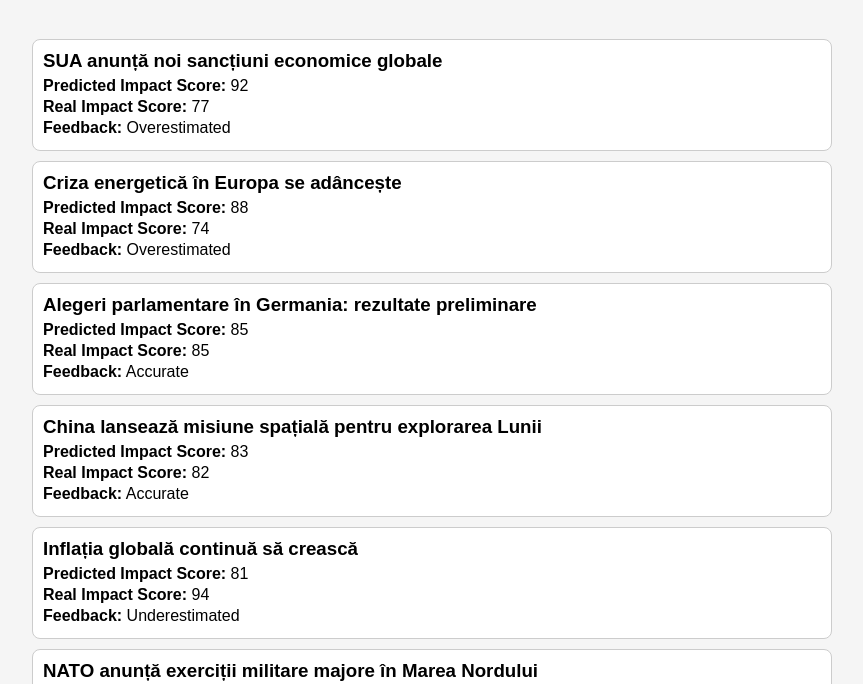
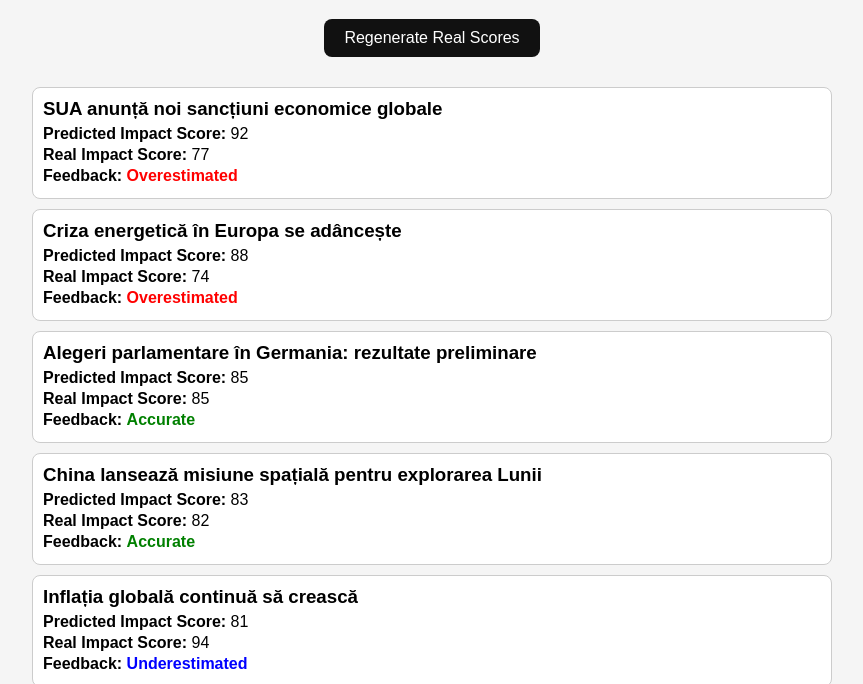
Before and after one commit to fatuvirgil/Impact, a plain HTML site: page index.html in a window 1280 px wide. Shown: the part 101-785 px from the top of the page, without its empty margins (208-1071 px from the left). Drawn offline with Linux system fonts and the light colour scheme.

Commit message:
Update index.html

```diff
--- a/index.html
+++ b/index.html
@@ -10,17 +10,22 @@
     body { font-family: Arial, sans-serif; background: #f5f5f5; margin:0; padding:0; }
     h1 { text-align: center; padding: 20px 0; }
     #news-container { max-width: 800px; margin: auto; padding: 10px; }
-    .card { border: 1px solid #ccc; margin: 10px 0; padding: 10px; border-radius: 8px; background-color: #fff; }
+    .card { border: 1px solid #ccc; margin: 10px 0; padding: 10px; border-radius: 8px; background-color: #fff; transition: 0.3s; }
     .card h3 { margin: 0 0 5px; }
     .card p { margin: 3px 0; }
+    .feedback-Accurate { color: green; font-weight: bold; }
+    .feedback-Overestimated { color: red; font-weight: bold; }
+    .feedback-Underestimated { color: blue; font-weight: bold; }
+    #refresh-btn { display: block; margin: 10px auto; padding: 10px 20px; font-size: 16px; border-radius: 8px; cursor: pointer; background-color: #111; color: #fff; border: none; }
+    #refresh-btn:hover { background-color: #333; }
   </style>
 </head>
 <body>
   <h1>Top 25 Știri cu Impact Score</h1>
+  <button id="refresh-btn">Regenerate Real Scores</button>
   <div id="news-container"></div>
 
   <script>
-    // Top 25 știri mock
     const topNews = [
       { title: "SUA anunță noi sancțiuni economice globale", score: 92 },
       { title: "Criza energetică în Europa se adâncește", score: 88 },
@@ -50,11 +55,10 @@
     ];
 
     const container = document.getElementById('news-container');
+    const refreshBtn = document.getElementById('refresh-btn');
 
-    // Sortează descrescător după Impact Score prezis
-    topNews.sort((a, b) => b.score - a.score);
-
-    // Simulare impact real și feedback
+    function generateRealScores() {
+      container.innerHTML = "";
       topNews.forEach(news => {
         news.realScore = Math.max(0, Math.min(100, news.score + (Math.floor(Math.random() * 31) - 15)));
         if (news.realScore > news.score + 5) {
@@ -66,7 +70,8 @@
         }
       });
 
-    // Afișare carduri
+      topNews.sort((a, b) => b.score - a.score);
+
       topNews.forEach(news => {
         const card = document.createElement('div');
         card.className = "card";
@@ -74,10 +79,17 @@
           <h3>${news.title}</h3>
           <p><strong>Predicted Impact Score:</strong> ${news.score}</p>
           <p><strong>Real Impact Score:</strong> ${news.realScore}</p>
-        <p><strong>Feedback:</strong> ${news.feedback}</p>
+          <p><strong>Feedback:</strong> <span class="feedback-${news.feedback}">${news.feedback}</span></p>
         `;
         container.appendChild(card);
       });
+    }
+
+    // Prima generare la încărcare
+    generateRealScores();
+
+    // Re-generate când dai click pe buton
+    refreshBtn.addEventListener('click', generateRealScores);
   </script>
 </body>
 </html>
```
Lines whose indentation alone changed are shown as unchanged.
